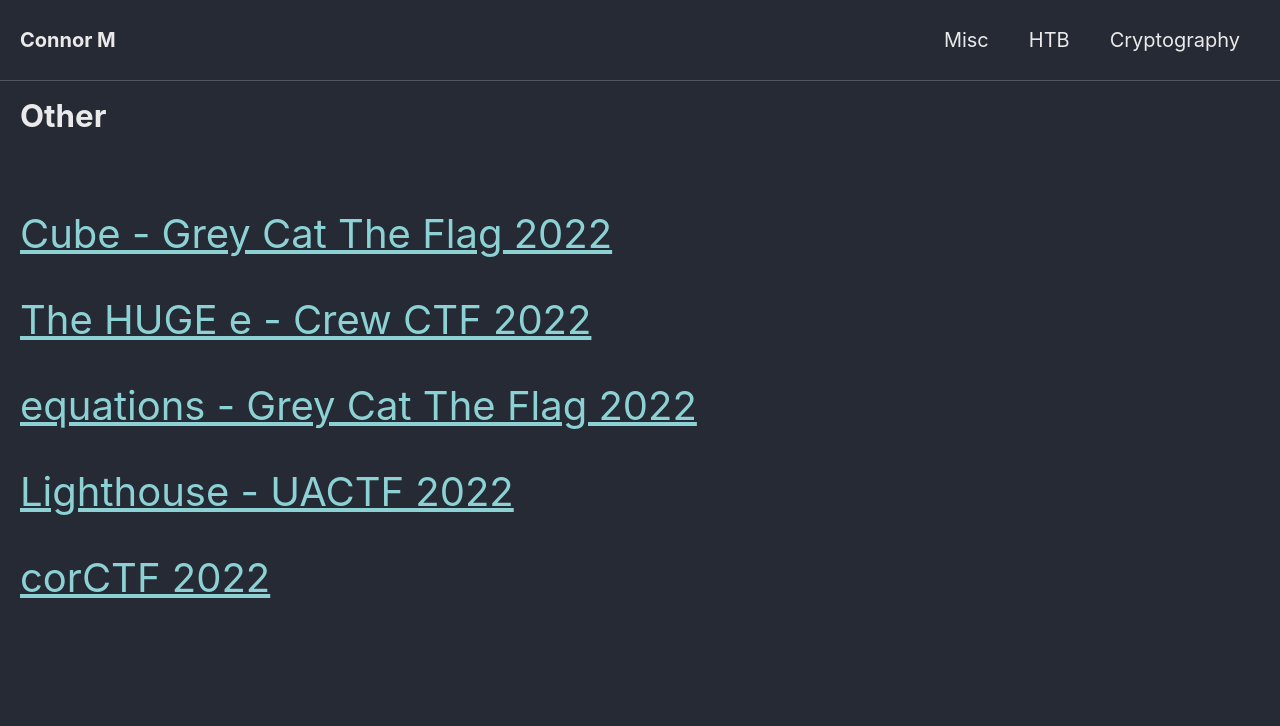
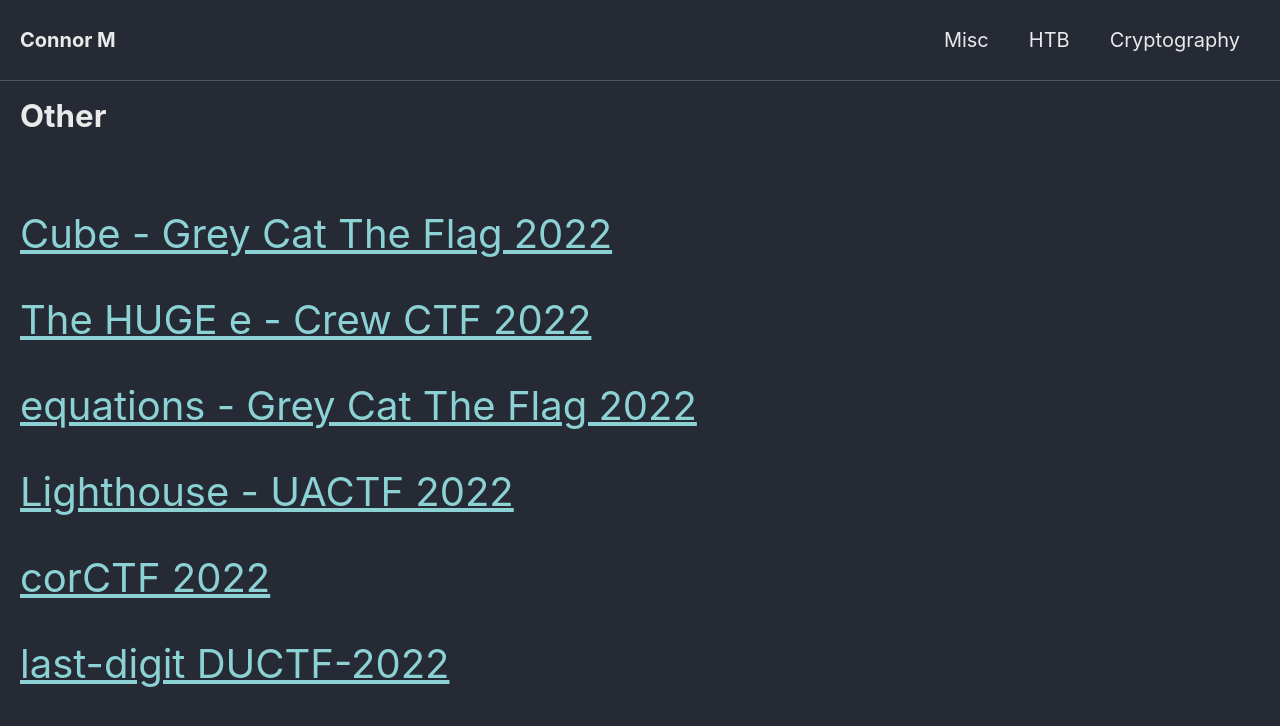
Before and after one commit to Connor-McCartney/Connor-McCartney.github.io, a Jekyll site: the page built from _pages/cryptography/other/other.md, in a window 1280 px wide. Shown: the top 726 px of the page. Built offline with Jekyll 4.4.1, drawn with Linux system fonts in a browser that asks for light colours; cached includes are drawn as plain includes.

Commit message:
Update other.md

```diff
--- a/_pages/cryptography/other/other.md
+++ b/_pages/cryptography/other/other.md
@@ -5,16 +5,19 @@ title: Other
 
 <br>
 
-<span style="font-size:2em;">   [Cube - Grey Cat The Flag 2022](/cryptography/other/cube-greyCTF-2022)       </span> <br>
+<span style="font-size:2em;">   [Cube - Grey Cat The Flag 2022](/cryptography/other/cube-greyCTF-2022) </span> <br>
 
 
-<span style="font-size:2em;">   [The HUGE e - Crew CTF 2022](/cryptography/other/the-HUGE-e-Crew-CTF-2022)       </span> <br>
+<span style="font-size:2em;">   [The HUGE e - Crew CTF 2022](/cryptography/other/the-HUGE-e-Crew-CTF-2022) </span> <br>
 
 
-<span style="font-size:2em;">   [equations - Grey Cat The Flag 2022](/cryptography/other/equations-greyCTF-2022)       </span> <br>
+<span style="font-size:2em;">   [equations - Grey Cat The Flag 2022](/cryptography/other/equations-greyCTF-2022) </span> <br>
 
 
-<span style="font-size:2em;">   [Lighthouse - UACTF 2022](/cryptography/other/Lighthouse-UACTF-2022)       </span> <br>
+<span style="font-size:2em;">   [Lighthouse - UACTF 2022](/cryptography/other/Lighthouse-UACTF-2022) </span> <br>
 
 
-<span style="font-size:2em;">   [corCTF 2022](/cryptography/other/corCTF-2022)       </span> <br>
+<span style="font-size:2em;">   [corCTF 2022](/cryptography/other/corCTF-2022) </span> <br>
+
+
+<span style="font-size:2em;">   [last-digit DUCTF-2022](/cryptography/other/last-digit-DUCTF-2022) </span> <br>
```
